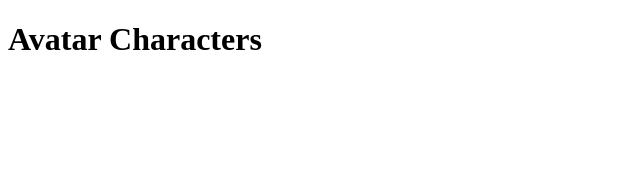
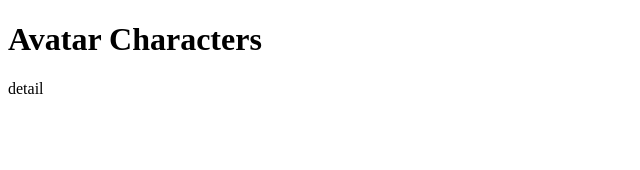
Before and after one commit to josephtatum/ct-lab-33-avatar, a React app: page /detail/1 in a window 1280 px wide. Shown: the top 170 px of the page, without its empty margins (0-640 px from the left). Built offline with nearby package versions, Linux system fonts and the light colour scheme.

Commit message:
created route for character detail

```diff
--- a/src/components/App.js
+++ b/src/components/App.js
@@ -6,7 +6,7 @@ import {
   Link
 } from 'react-router-dom';
 import { Characters } from '../containers/Characters';
-import { Pagination } from './Pagination';
+import { CharacterDetail } from './CharacterDetail';
 import '../styles.css';
 import { Header } from './Header';
 
@@ -17,6 +17,7 @@ export default function App() {
       <Header />
       <Switch>
         <Route exact path="/" component={Characters} />
+        <Route path="/detail/:id" component={CharacterDetail} />
       </Switch>
     </Router>
   );
--- /dev/null
+++ b/src/components/CharacterDetail.js
@@ -0,0 +1,13 @@
+import React from 'react';
+import { useAvatar } from '../hooks/useAvatar';
+
+export const CharacterDetail = ({ match }) => {
+
+  console.log(match.params.id);
+
+  return (
+    <>
+      <p>detail</p>
+    </>
+  );
+};
--- a/src/components/Pagination.js
+++ b/src/components/Pagination.js
@@ -1,7 +1,6 @@
 import React from 'react';
-import { useAvatar } from '../hooks/useAvatar';
 
-export const Pagination = ({page, setPage}) => {
+export const Pagination = ({ page, setPage }) => {
 
   return (
     <>
```
